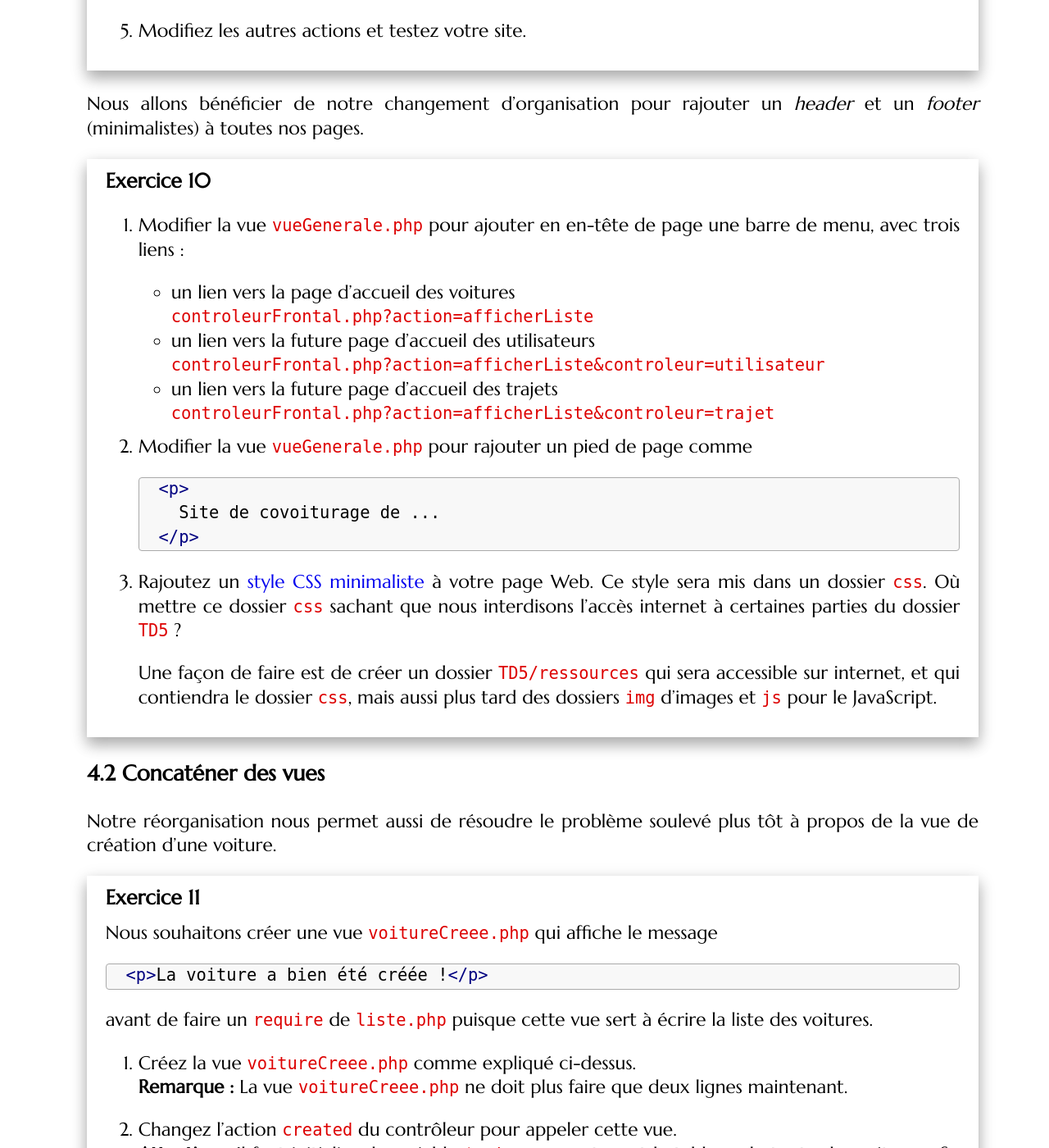
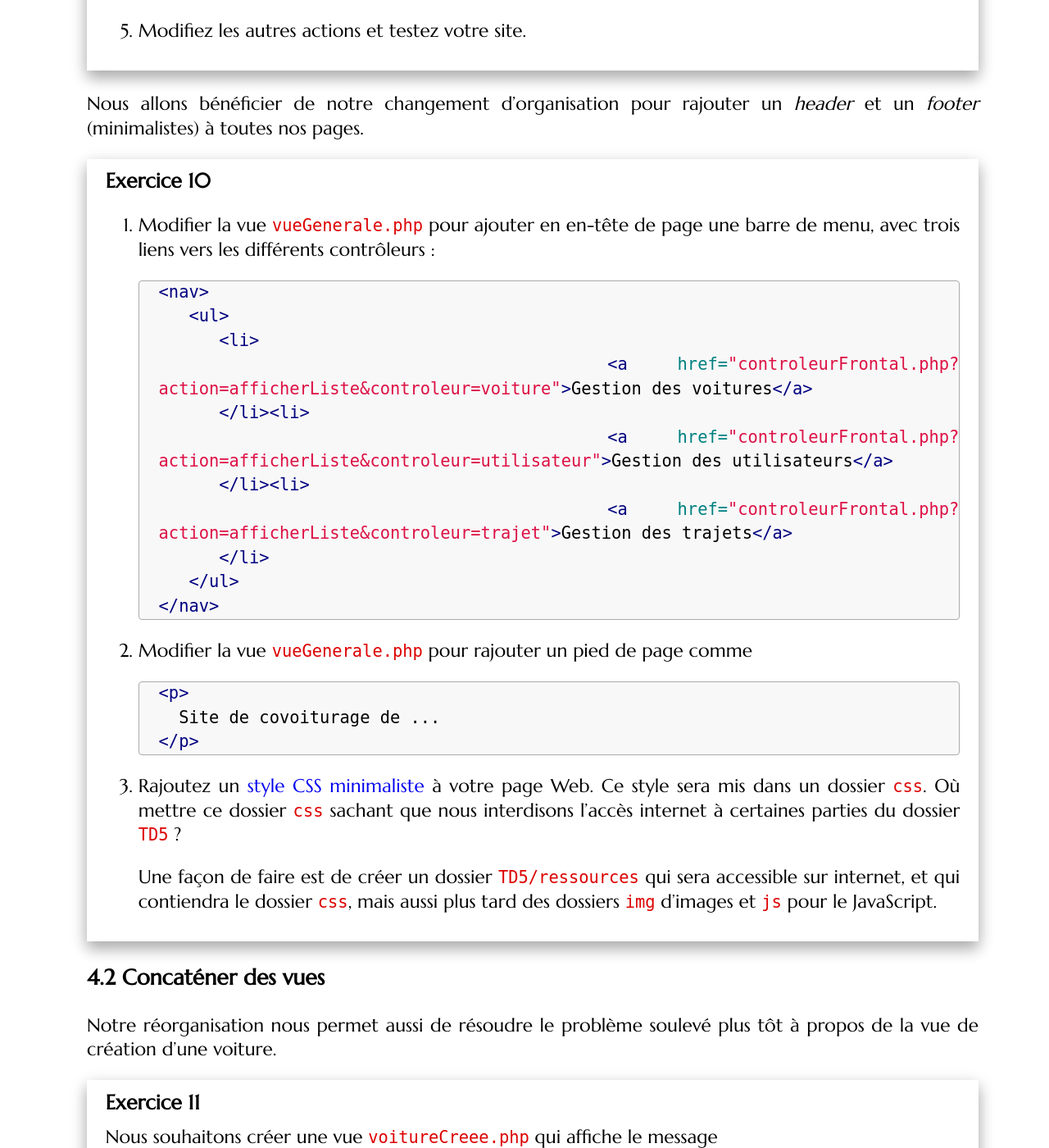
Before and after one commit to romainlebreton/R3.01-DeveloppementWeb, a Jekyll site: the page built from tutorials/tutorial5.md, in a window 1280 px wide and 1400 px high, scrolled down 13541 px. Shown: the whole window at 82% size. Built offline with Jekyll 4.4.1, drawn with Linux system fonts in a browser that asks for light colours; some web fonts are replaced; some of the changed text lies outside the part shown.

Commit message:
Fix <nav> menu & created

````diff
--- a/tutorials/tutorial5.md
+++ b/tutorials/tutorial5.md
@@ -581,19 +581,23 @@ Nous allons bénéficier de notre changement d'organisation pour rajouter un
 <div class="exercise">
 
 1. Modifier la vue `vueGenerale.php` pour ajouter en en-tête de page une barre de menu,
-avec trois liens :
+avec trois liens vers les différents contrôleurs :
 
-   * un lien vers la page d'accueil des voitures
-     `controleurFrontal.php?action=afficherListe`
-   * un lien vers la future page d'accueil des utilisateurs
-     `controleurFrontal.php?action=afficherListe&controleur=utilisateur`
-   * un lien vers la future page d'accueil des trajets
-     `controleurFrontal.php?action=afficherListe&controleur=trajet`
+   ```html
+   <nav>
+      <ul>
+         <li>
+            <a href="controleurFrontal.php?action=afficherListe&controleur=voiture">Gestion des voitures</a>
+         </li><li>
+            <a href="controleurFrontal.php?action=afficherListe&controleur=utilisateur">Gestion des utilisateurs</a>
+         </li><li>
+            <a href="controleurFrontal.php?action=afficherListe&controleur=trajet">Gestion des trajets</a>
+         </li>
+      </ul>
+   </nav>
+   ```
 
-   <!-- Le lien vers utilisateur doit marcher après la partie sur le dispatcher
-   ? -->
-
-2. Modifier la vue `vueGenerale.php` pour rajouter un pied de page comme
+1. Modifier la vue `vueGenerale.php` pour rajouter un pied de page comme
 
    ```html
    <p>
@@ -632,7 +636,7 @@ des voitures.
    **Remarque :** La vue `voitureCreee.php` ne doit plus faire que deux lignes
    maintenant.
 
-2. Changez l'action `created` du contrôleur pour appeler cette vue.
+2. Changez l'action `creerDepuisFormulaire` du contrôleur pour appeler cette vue.
    **Attention :** Il faut initialiser la variable `$voitures` contenant le tableau
    de toutes les voitures afin qu'elle puisse être affichée dans la vue.
 
````
Also changed, not shown: other parts of tutorials/tutorial5.md (+1 -1 lines).
